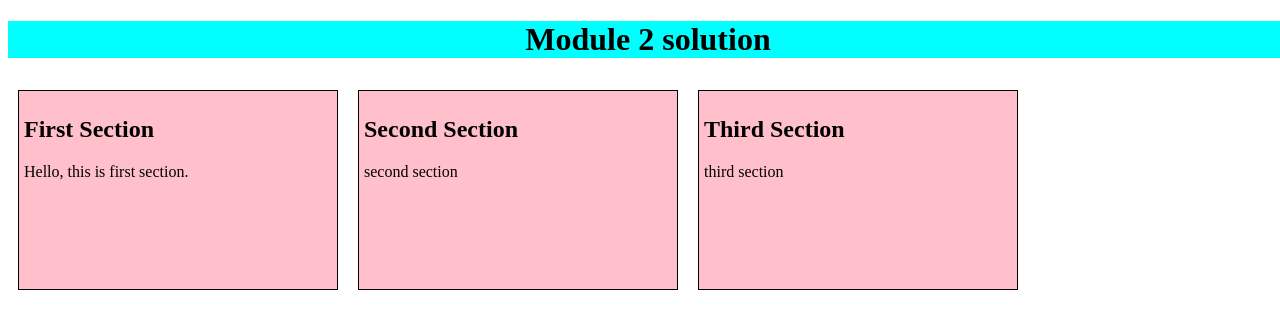
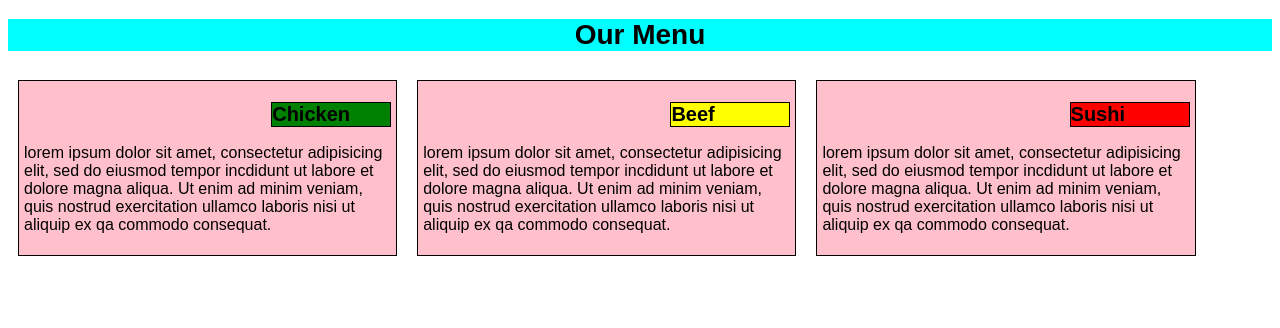
Before and after one commit to MyoThuKha/coursera-test, a plain HTML site: page module2_solution/index.html in a window 1280 px wide. Drawn offline with Linux system fonts and the light colour scheme.

Commit message:
This is module 2 assignment.

```diff
--- a/module2_solution/css/solution.css
+++ b/module2_solution/css/solution.css
@@ -1,65 +1,48 @@
 	h1{background-color: aqua;
-		text-align: center;}
-	.row{width: 100%;
-		 	}
-		*{box-sizing: border-box;
+		text-align: center;
+		font-size: 175%;}
+	h2{position: relative;
+		float: right;
+		border: 1px solid black;
+		width: 120px;
+		font-size: 125%;}
+		h2.first{background-color: green;}
+		h2.second{background-color: yellow;}
+		h2.third{background-color: red;}
+		.row{width: 100%;}
+		*{box-sizing: border-box;}
+		body{font-family: arial, san-serif ,Helvetica;}
+		p{clear:both;
 			}
-		section{	border: 1px solid black;
-			width: 90%;
-			height: 200px;
-			padding: 5px;
-			margin: 10px;
-			left: 150px;
-		background-color: pink;}
 	@media(min-width : 992px){
-	.col-lg-1,.col-lg-2,.col-lg-3,.col-lg-4
-	{	float: left;
+	.col-lg-1	{	float: left;
 		border: 1px solid black;
+		padding:5px;
 		margin: 10px;
-		background-color: pink;}
+		background-color: pink;
+		}
 
-		.col-lg-1 {
-			width: 8.33%;
-		}
-		.col-lg-2{
-			width: 16.66%;
-		}
-		.col-lg-3{
-			width: 25%;
-		}
-		.col-lg-4{
-			width: 33%;
-		}
+		.col-lg-1{width: 30%}
 }
 @media (min-width : 768px) and (max-width: 991px) {
-	.col-md-1, .col-md-2, .col-md-3,.col-md-4,.col-md-5,.col-md-12
-	{float: left;
+	.col-md-1, .col-md-2{float: left;
 		border: 1px solid black;
+		padding:5px;
 		margin: 5px;
 		background-color: pink;}
 		.col-md-1 {
-			width: 8.33%;
+			width: 48.50%;
 		}
 		.col-md-2{
-			width: 16.66%;
+			width: 100%;
 		}
-		.col-md-3{
-			width: 25%;
-		}
-		.col-md-4{
-			width: 33%;
-		}
-		.col-md-5{
-			width: 41.66%;
-		}
-		.col-md-12{
-			width:100%;}
 }
 @media (min-width : 0px) and (max-width: 767px) {
-	.col-sm-12
+	.col-sm-1
 	{float: left;
 		border: 1px solid black;
+		padding:5px;
 		margin: 5px;
 		background-color: pink;}
-		.col-sm-12{width: 100%}
+		.col-sm-1{width: 100%}
 }
--- a/module2_solution/index.html
+++ b/module2_solution/index.html
@@ -1,15 +1,26 @@
 <!DOCTYPE html>
 <html lang="en">
-<html name="viewport" content="width=divice-width intital scale=1">
+<meta name="viewport" content="width=device-width, initial-scale=1">
 <head>
 	<title>Module 2 solution</title>
 	<meta charset="utf-8">
 	<link rel="stylesheet" href="css/solution.css">
 </head>
-<body class="row">
-	<h1>Module 2 solution</h1>
-<section class="col-lg-3 col-md-5 col-sm-12"><h2>First Section</h2><p>Hello, this is first section.</p></section>
-<section class="col-lg-3 col-md-5 col-sm-12"><h2>Second Section</h2><p>second section</p></section>
-<section class="col-lg-3 col-md-12 col-sm-12"><h2>Third Section</h2><p>third section</p></section>
+<body>
+	<h1>Our Menu</h1>
+<div class="row">
+	<div class="col-lg-1 col-md-1 col-sm-1">
+		<h2 class="first">Chicken</h2>
+		<p>lorem ipsum dolor sit amet, consectetur adipisicing elit, sed do eiusmod tempor incdidunt ut labore et dolore magna aliqua. Ut enim ad minim veniam, quis nostrud exercitation ullamco laboris nisi ut aliquip ex qa commodo consequat.</p>
+	</div>
+	<div class="col-lg-1 col-md-1 col-sm-1">
+		<h2 class="second">Beef</h2>
+		<p>lorem ipsum dolor sit amet, consectetur adipisicing elit, sed do eiusmod tempor incdidunt ut labore et dolore magna aliqua. Ut enim ad minim veniam, quis nostrud exercitation ullamco laboris nisi ut aliquip ex qa commodo consequat.</p>
+	</div>
+	<div class="col-lg-1 col-md-2 col-sm-1">
+		<h2 class="third">Sushi</h2>
+		<p>lorem ipsum dolor sit amet, consectetur adipisicing elit, sed do eiusmod tempor incdidunt ut labore et dolore magna aliqua. Ut enim ad minim veniam, quis nostrud exercitation ullamco laboris nisi ut aliquip ex qa commodo consequat.</p>
+	</div>
+</div>
 </body>
 </html>
```
